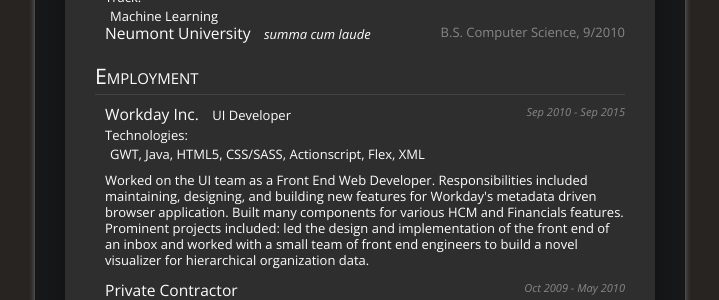
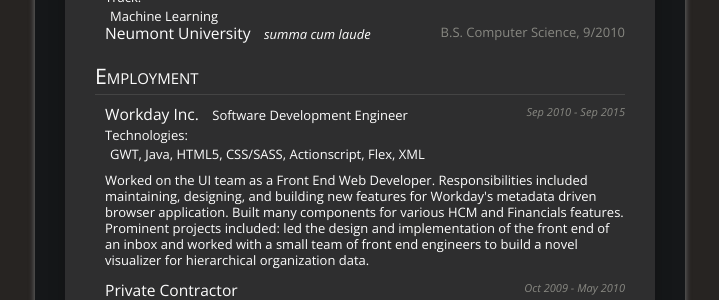
Before and after one commit to blatherwock/blatherwock.github.com, a Jekyll site: the page built from pages/resume.md, in a window 1280 px wide. Shown: the part 491-791 px from the top of the page, without its empty margins (280-999 px from the left). Built offline with Jekyll 4.4.1, drawn with Linux system fonts in a browser that asks for light colours; some web fonts are replaced.

Commit message:
Update resume.md

```diff
--- a/pages/resume.md
+++ b/pages/resume.md
@@ -40,7 +40,7 @@ page_class: bl-resume
 <h2>Employment</h2>
 <section>
 <h3>Workday Inc.</h3>
-<span>UI Developer</span>
+<span>Software Development Engineer</span>
 <span class="bl-info bl-info-job_date">Sep 2010 - Sep 2015</span>
 <dl>
   <dt>Technologies</dt>
```
